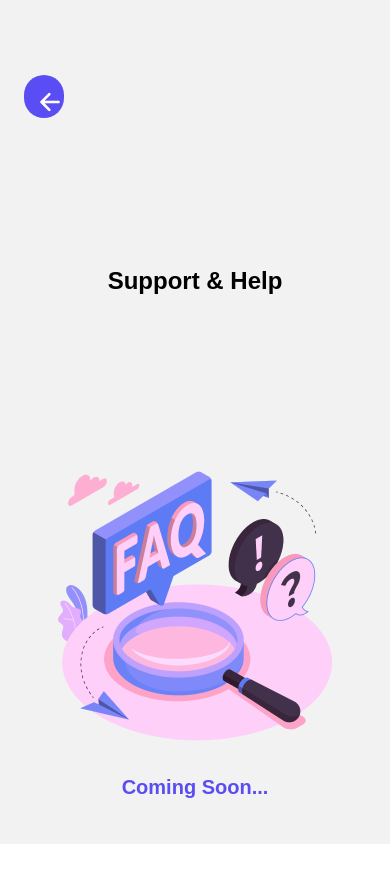
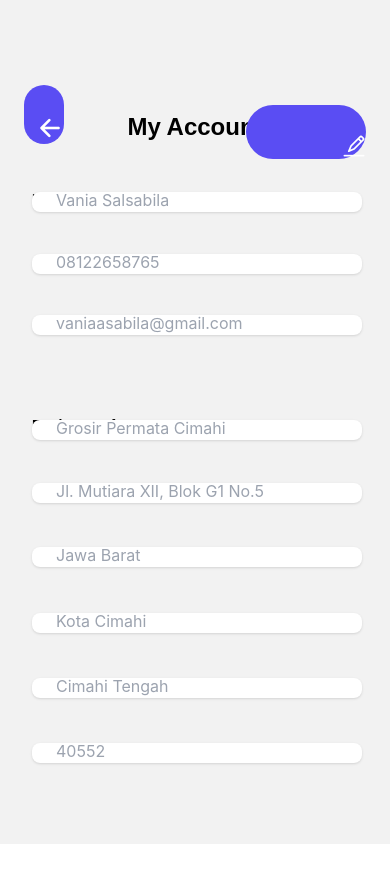
Before and after one commit to kevinprayoga/stockify-fe, a React Native app: screen /MyAccount in a window 390 px wide. Shown: the top 882 px of the page. Before the commit the page ends 844 px from the top, so only its background shows below. Built offline with nearby package versions, Linux system fonts and the light colour scheme.

Commit message:
my account

```diff
--- a/App.js
+++ b/App.js
@@ -5,7 +5,7 @@ import { NavigationContainer } from "@react-navigation/native";
 import { createNativeStackNavigator } from "@react-navigation/native-stack";
 
 import { config, closeConfig } from "./hooks/animation";
-import HelpSupport from "./src/Tab/HelpSupport";
+import MyAccount from "./src/Tab/MyAccount";
 
 export default function App() {
   const Stack = createNativeStackNavigator();
@@ -26,8 +26,8 @@ export default function App() {
         animation="fade"
       >
         <Stack.Screen
-          name="HelpSupport"
-          component={HelpSupport}
+          name="MyAccount"
+          component={MyAccount}
           options={{
             headerShown: false,
           }}
--- /dev/null
+++ b/src/Tab/MyAccount.jsx
@@ -0,0 +1,73 @@
+import React from "react";
+import { Image, TouchableOpacity, Text, View, TextInput } from "react-native";
+import { MaterialIcons } from '@expo/vector-icons';
+import { Ionicons } from '@expo/vector-icons';
+import { AntDesign } from '@expo/vector-icons';
+import { images } from "../../constants";
+
+export default function MyAccount() {
+  return (
+    <View>
+      <View className= "bg-primary rounded-full h-[40] w-[40] m-auto place-items-start my-[85px] ml-6">
+          <View className="mt-7 ml-3 m-auto">
+              <Ionicons name="arrow-back-outline" size={28} color="white" />
+          </View>
+      </View>
+      <Text className="text-center text-2xl font-p font-semibold -my-[190px] pt-[72px]">My Account</Text>
+      <TouchableOpacity>
+        <View className= "bg-primary rounded-full h-[40] w-[40] m-auto place-items-start my-[152px] mr-6">
+          <View className="mt-7 ml-24 m-auto">
+          <AntDesign name="edit" size={24} color="#FFFFFF" />
+          </View>
+        </View>
+      </TouchableOpacity>
+
+
+      <View className="flex -my-[120px] ml-8">
+        <Text className="text-md font-p font-semibold text-left mb-[670px]">Personal Detail</Text>
+      </View>
+
+
+      <View className="absolute top-48 left-8 flex justify-center bg-white rounded-lg px-4 shadow h-[45] w-[330px]">
+        <TextInput placeholder="Vania Salsabila" placeholderTextColor="#9CA3AF" editable={false} selectTextOnFocus={false} className="font-normal text-base ml-2 -mt-1"></TextInput>
+      </View>
+
+      <View className="absolute top-[254px] left-8 flex justify-center bg-white rounded-lg px-4 shadow h-[45] w-[330px]">
+        <TextInput placeholder="08122658765" placeholderTextColor="#9CA3AF" editable={false} selectTextOnFocus={false} className="font-normal text-base ml-2 -mt-1"></TextInput>
+      </View>
+
+      <View className="absolute top-[315px] left-8 flex justify-center bg-white rounded-lg px-4 shadow h-[45] w-[330px]">
+        <TextInput placeholder="vaniaasabila@gmail.com" placeholderTextColor="#9CA3AF" editable={false} selectTextOnFocus={false} className="font-normal text-base ml-2 -mt-1"></TextInput>
+      </View>
+
+      <View className="flex -my-[340px] ml-8">
+        <Text className="text-md font-p font-semibold text-left mb-[670px]">Business Info</Text>
+      </View>
+
+      <View className="absolute my-[420px] left-8 flex justify-center bg-white rounded-lg px-4 shadow h-[45] w-[330px]">
+        <TextInput placeholder="Grosir Permata Cimahi" placeholderTextColor="#9CA3AF" editable={false} selectTextOnFocus={false} className="font-normal text-base ml-2 -mt-1"></TextInput>
+      </View>
+
+      <View className="absolute my-[483px] left-8 flex justify-center bg-white rounded-lg px-4 shadow h-[45] w-[330px]">
+        <TextInput placeholder="Jl. Mutiara XII, Blok G1 No.5" placeholderTextColor="#9CA3AF" editable={false} selectTextOnFocus={false} className="font-normal text-base ml-2 -mt-1"></TextInput>
+      </View>
+
+      <View className="absolute my-[547px] left-8 flex justify-center bg-white rounded-lg px-4 shadow h-[45] w-[330px]">
+        <TextInput placeholder="Jawa Barat" placeholderTextColor="#9CA3AF" editable={false} selectTextOnFocus={false} className="font-normal text-base ml-2 -mt-1"></TextInput>
+      </View>
+
+      <View className="absolute my-[613px] left-8 flex justify-center bg-white rounded-lg px-4 shadow h-[45] w-[330px]">
+        <TextInput placeholder="Kota Cimahi" placeholderTextColor="#9CA3AF" editable={false} selectTextOnFocus={false} className="font-normal text-base ml-2 -mt-1"></TextInput>
+      </View>
+
+      <View className="absolute my-[678px] left-8 flex justify-center bg-white rounded-lg px-4 shadow h-[45] w-[330px]">
+        <TextInput placeholder="Cimahi Tengah" placeholderTextColor="#9CA3AF" editable={false} selectTextOnFocus={false} className="font-normal text-base ml-2 -mt-1"></TextInput>
+      </View>
+
+      <View className="absolute my-[743px] left-8 flex justify-center bg-white rounded-lg px-4 shadow h-[45] w-[330px]">
+        <TextInput placeholder="40552" placeholderTextColor="#9CA3AF" editable={false} selectTextOnFocus={false} className="font-normal text-base ml-2 -mt-1"></TextInput>
+      </View>
+
+    </View>
+  );
+}
```
Also changed, not shown: 1 other file (tests, documents, lock files or other folders).
